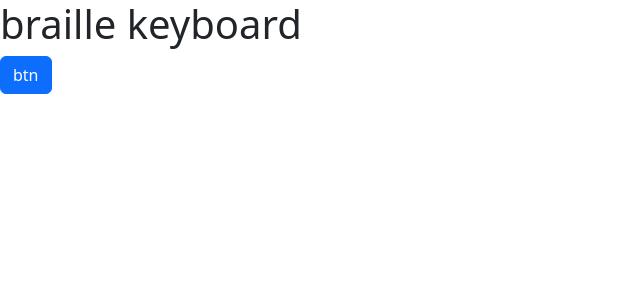
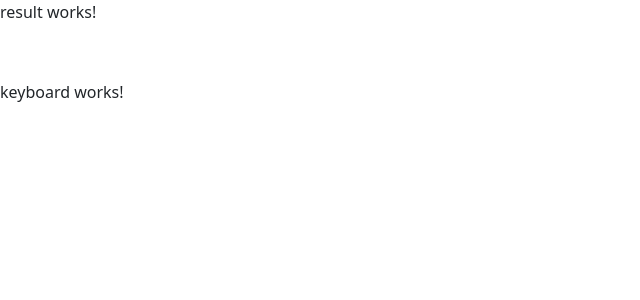
Before and after one commit to Tanbinhimel/braille-keyboard, an Angular app: page / in a window 1280 px wide. Shown: the top 300 px of the page, without its empty margins (0-640 px from the left). Built offline with nearby package versions, Linux system fonts and the light colour scheme.

Commit message:
#development result & keyboard component created

```diff
--- a/src/app/app.component.html
+++ b/src/app/app.component.html
@@ -1,2 +1,8 @@
-<h1>braille keyboard</h1>
-<button class="btn btn-primary">btn</button>
+<div>
+  <section class="result">
+    <app-result></app-result>
+  </section>
+  <section class="keyboard">
+    <app-keyboard></app-keyboard>
+  </section>
+</div>
--- a/src/app/app.component.scss
+++ b/src/app/app.component.scss
@@ -0,0 +1,9 @@
+.result{
+  height: 10vh;
+  width: 100vw;
+}
+
+.keyboard{
+  height: 90vh;
+  width: 100vw;
+}
--- a/src/app/app.module.ts
+++ b/src/app/app.module.ts
@@ -5,10 +5,14 @@ import { AppComponent } from './app.component';
 import { ServiceWorkerModule } from '@angular/service-worker';
 import { environment } from '../environments/environment';
 import { NgbModule } from '@ng-bootstrap/ng-bootstrap';
+import { ResultComponent } from './result/result.component';
+import { KeyboardComponent } from './keyboard/keyboard.component';
 
 @NgModule({
   declarations: [
-    AppComponent
+    AppComponent,
+    ResultComponent,
+    KeyboardComponent
   ],
   imports: [
     BrowserModule,
--- /dev/null
+++ b/src/app/keyboard/keyboard.component.html
@@ -0,0 +1 @@
+<p>keyboard works!</p>
--- /dev/null
+++ b/src/app/keyboard/keyboard.component.ts
@@ -0,0 +1,15 @@
+import { Component, OnInit } from '@angular/core';
+
+@Component({
+  selector: 'app-keyboard',
+  templateUrl: './keyboard.component.html',
+  styleUrls: ['./keyboard.component.scss']
+})
+export class KeyboardComponent implements OnInit {
+
+  constructor() { }
+
+  ngOnInit(): void {
+  }
+
+}
--- /dev/null
+++ b/src/app/result/result.component.html
@@ -0,0 +1 @@
+<p>result works!</p>
--- /dev/null
+++ b/src/app/result/result.component.ts
@@ -0,0 +1,15 @@
+import { Component, OnInit } from '@angular/core';
+
+@Component({
+  selector: 'app-result',
+  templateUrl: './result.component.html',
+  styleUrls: ['./result.component.scss']
+})
+export class ResultComponent implements OnInit {
+
+  constructor() { }
+
+  ngOnInit(): void {
+  }
+
+}
```
Also changed, not shown: src/app/keyboard/keyboard.component.scss (added), src/app/result/result.component.scss (added), 2 other files (tests, documents, lock files or other folders).
